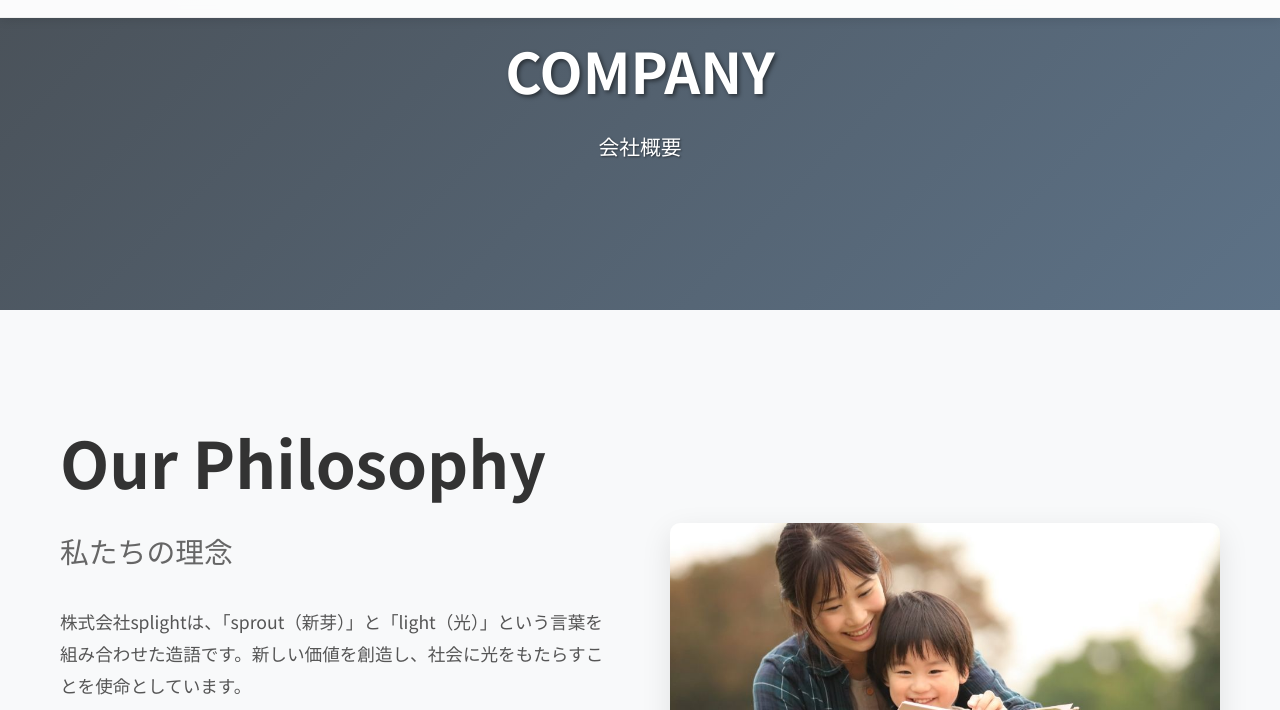
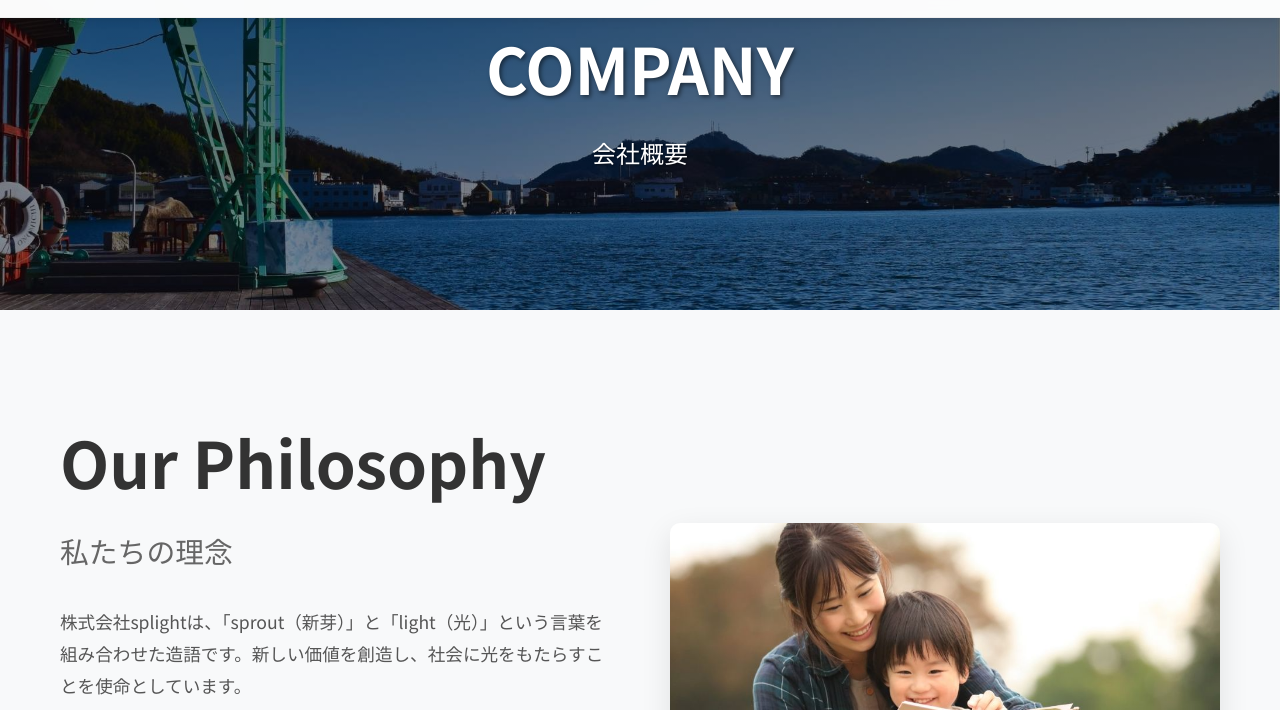
Before and after one commit to splight-jp/splight_homepage01, a plain HTML site: page company.html in a window 1280 px wide. Shown: the part 90-800 px from the top of the page. Drawn offline with Linux system fonts and the light colour scheme.

Commit message:
Update company.html

```diff
--- a/company.html
+++ b/company.html
@@ -63,10 +63,10 @@
     </header>
 
     <!-- Hero Section -->
-    <section class="hero" style="height: 50vh; background: linear-gradient(135deg, #495057 0%, #5d7287 100%);">
+    <section class="hero company-hero">
         <div class="hero-content">
-            <h1 style="font-size: 3.5rem;">COMPANY</h1>
-            <p style="font-size: 1.3rem;">会社概要</p>
+            <h1>COMPANY</h1>
+            <p>会社概要</p>
         </div>
     </section>
 
```
